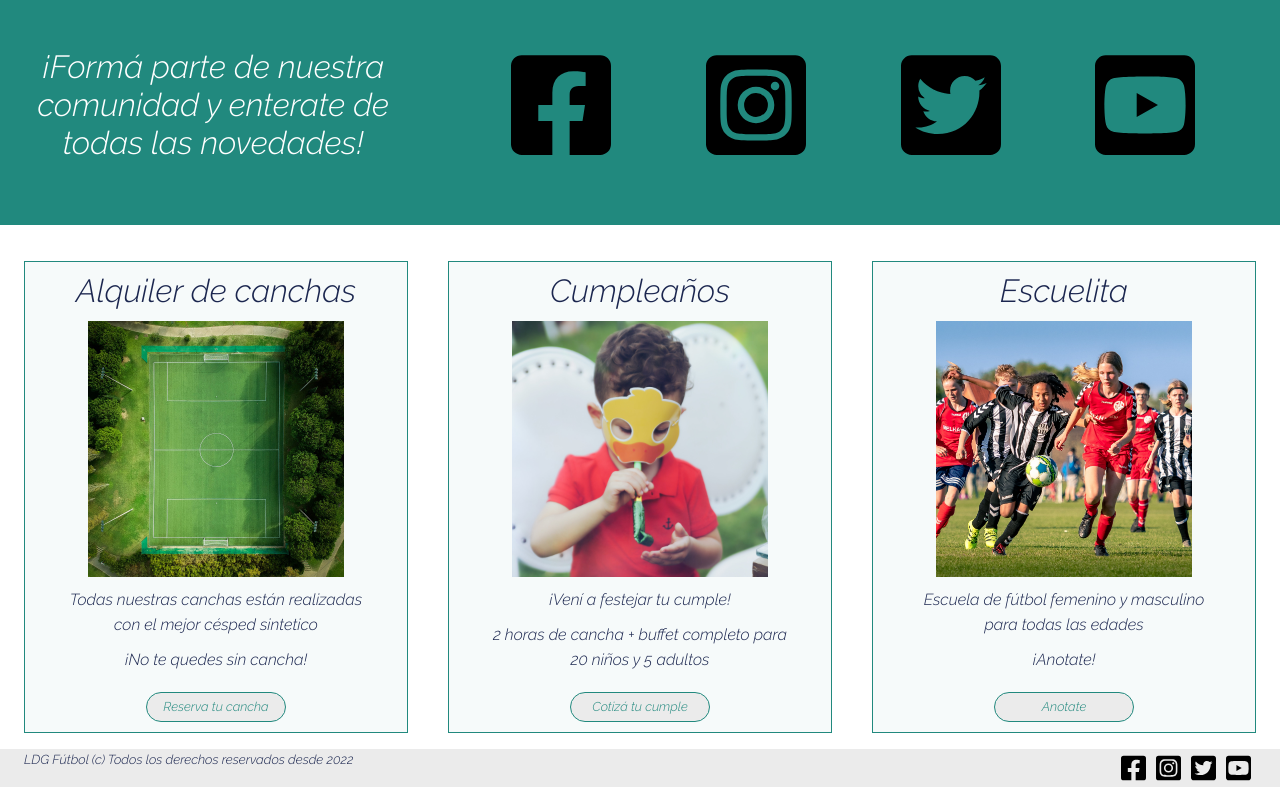
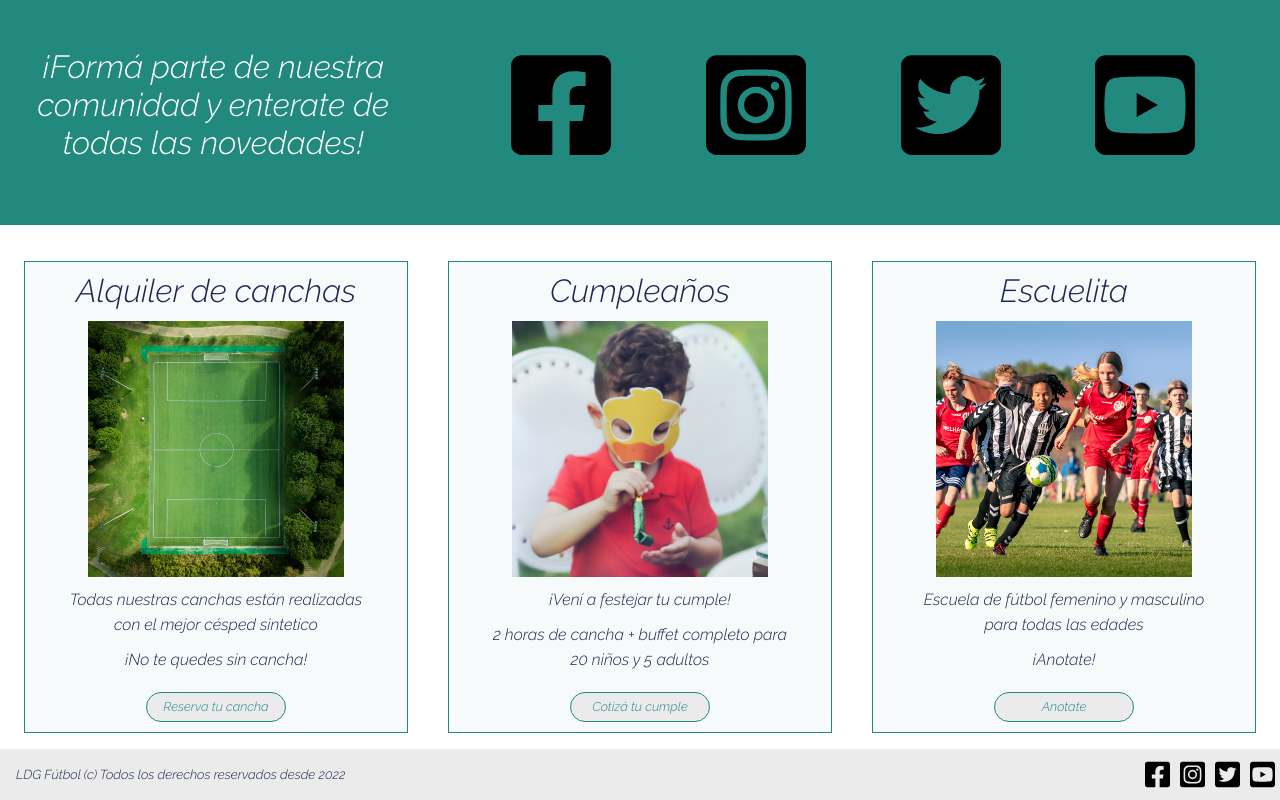
Before and after one commit to natiqueija/ldg-futbol, a website: page index.html in a window 1280 px wide. Shown: the part 1432-2232 px from the top of the page. Drawn offline with nearby package versions, Linux system fonts and the light colour scheme.

Commit message:
Corrección en footer

```diff
--- a/scss/_footer.scss
+++ b/scss/_footer.scss
@@ -3,7 +3,7 @@ footer {
     display: grid;
     grid-template-areas: "derechos redes";
     background-color: rgb(235, 235, 235);
-    padding: 0 24px;
+
 
     .footer {
         &__derechos {
@@ -12,12 +12,15 @@ footer {
             align-items: center;
             text-align: center;
             font-size: small;
+            padding: 16px;
+            margin: 0;
         }
 
         &__redes {
             grid-area: redes;
             display: flex;
             justify-content: flex-end;
+            align-items: center;
         }
 
         &__icono {
```
Also changed, not shown: css/estilos.css.
